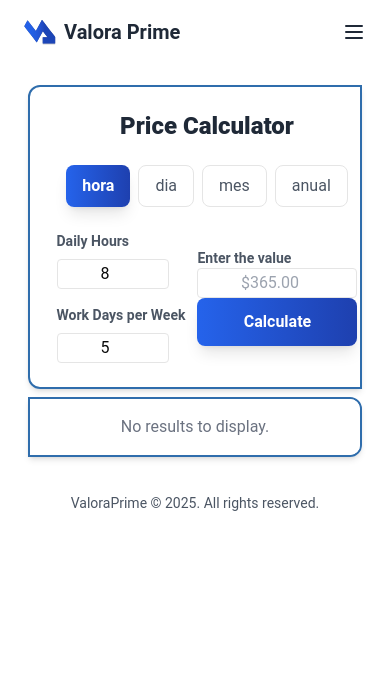
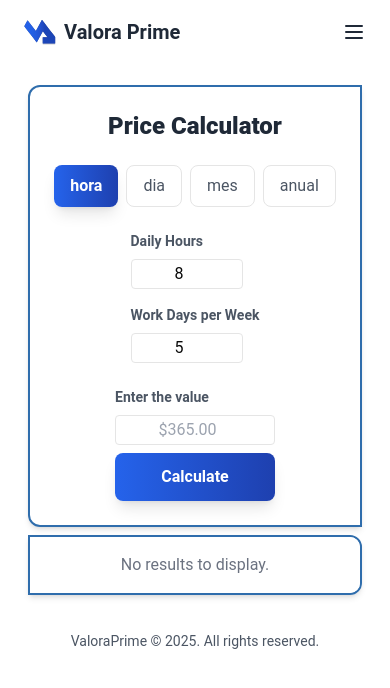
Before and after one commit to itsteddydev/valoraprime, a React (Vite) app: page /calculateprice in a window 390 px wide. Shown: the top 688 px of the page. Built offline with nearby package versions, Linux system fonts and the light colour scheme.

Commit message:
Mejorar el diseño del formulario de calculadora: ajustar estilos y estructura para una mejor presentación y usabilidad. Además, se comentan rutas no utilizadas en el enrutador.

```diff
--- a/src/adapters/ui/calculator/CalculatorForm.jsx
+++ b/src/adapters/ui/calculator/CalculatorForm.jsx
@@ -76,11 +76,11 @@ const CalculatorForm = () => {
       <div className="md:flex-row flex md:flex-1 flex-col w-full p-5 gap-2 overflow-hidden ">
 
         {/* Formulario */}
-        <div className="flex-1 border-2 border-[#2f6dac] rounded-s-xl pl-6 shadow-md md:max-h-[75vh] max-h-[72vh] sm:overflow-y-auto">
-          <div className="bg-white py-6 overflow-y-auto h-full">
+        <div className="flex-1 border-2 border-[#2f6dac] rounded-s-xl sm:pl-6 px-2 shadow-md md:max-h-[75vh]  max-h-[90vh] sm:overflow-y-auto">
+          <div className=" py-6 overflow-y-auto h-full">
             <h2 className=" mb-6 text-center text-2xl font-extrabold leading-tight text-gray-800 sm:text-3xl md:text-4xl lg:text-5xl">  {t("title")}</h2>
 
-            <div className="flex justify-center gap-2 mb-6 text-base text-gray-600">
+            <div className="flex justify-center gap-2 flex-wrap md:flex-nowrap mb-6 text-base text-gray-600">
               {['hora', 'dia', 'mes', 'anual'].map((option) => (
                 <button
                   key={option}
@@ -92,9 +92,9 @@ const CalculatorForm = () => {
               ))}
             </div>
 
-            <div className="flex md:flex-col gap-3 justify-center items-center">
+            <div className="flex flex-col  md:gap-3 justify-center items-center">
               {/* Inputs de configuración */}
-              <div className="flex flex-col justify-center items-start gap-4 md:mb-6">
+              <div className="flex flex-col justify-center items-start gap-4 mb-6">
                 <div className="flex flex-col gap-2">
                   <label className="text-sm font-semibold text-gray-600"> {t("calculateHours.dailyHours.label")}</label>
                   <input
@@ -121,7 +121,7 @@ const CalculatorForm = () => {
               </div>
 
               {/* Input de dinero */}
-              <div className="flex flex-col md:gap-4 md:items-center">
+              <div className="flex flex-col gap-2 md:items-center">
                 <label className="font-semibold text-sm text-gray-600">{t("calculateHours.titlevalue")}</label>
                 <input
                   type="number"
--- a/src/main.jsx
+++ b/src/main.jsx
@@ -8,6 +8,14 @@ import './config/i18next.config';
 
 const queryClient = new QueryClient();
 
+// 🚨 Detectar versión aquí
+const APP_VERSION = "2.0.0"; // 🔥 Actualiza este número si cambias cosas importantes
+
+const savedVersion = localStorage.getItem('app_version');
+if (savedVersion !== APP_VERSION) {
+  localStorage.clear(); // o localStorage.removeItem('results') si prefieres solo limpiar resultados
+  localStorage.setItem('app_version', APP_VERSION);
+}
 
 createRoot(document.getElementById('root')).render(
   <StrictMode>
```
Also changed, not shown: src/router.jsx (+4 -4 lines).
